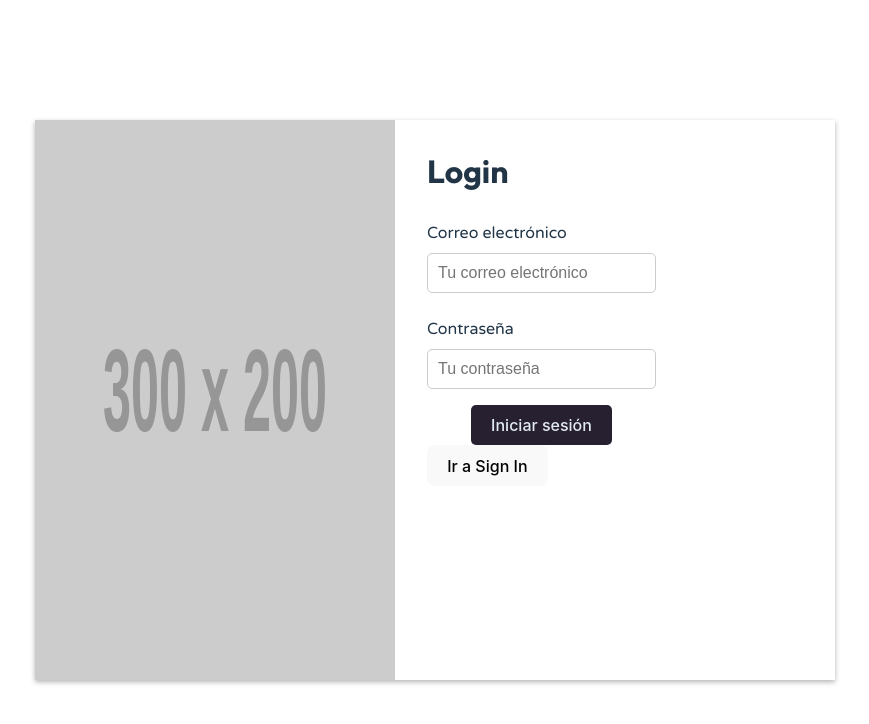
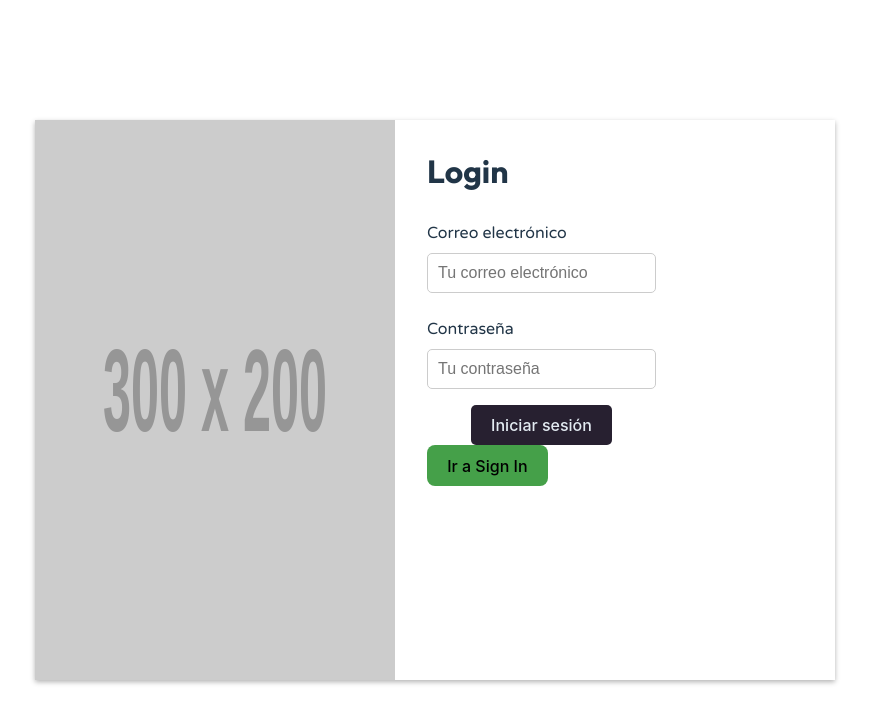
Before and after one commit to Manila03/MovieMeter_FrontEnd, a React (Vite) app: page /Login_SignIn in a window 1280 px wide. Shown: the top 724 px of the page, without its empty margins (205-1074 px from the left). Built offline with nearby package versions, Linux system fonts and the light colour scheme.

Commit message:
creacion de componentes Login y SignIn

```diff
--- /dev/null
+++ b/src/components/Login.jsx
@@ -0,0 +1,55 @@
+import React, { useState } from "react";
+
+const Login = ({ setSignIn }) => {
+  const [email, setEmail] = useState("");
+  const [password, setPassword] = useState("");
+
+  const handleSubmit = (e) => {
+    e.preventDefault(); // Evita que el formulario recargue la página
+    console.log("Email:", email, "Password:", password);
+  };
+
+  return (
+    <div className="login-container">
+      <h2 className="titulo-login-signIn">Login</h2>
+      <form onSubmit={handleSubmit}>
+        <div className="input-group">
+          <label htmlFor="email" className="label-email">
+            Correo electrónico
+          </label>
+          <input
+            type="email"
+            id="email"
+            className="input-email"
+            placeholder="Tu correo electrónico"
+            value={email}
+            onChange={(e) => setEmail(e.target.value)}
+            required
+          />
+        </div>
+        <div className="input-group">
+          <label htmlFor="password" className="label-password">
+            Contraseña
+          </label>
+          <input
+            type="password"
+            id="password"
+            className="input-password"
+            placeholder="Tu contraseña"
+            value={password}
+            onChange={(e) => setPassword(e.target.value)}
+            required
+          />
+        </div>
+        <button type="submit" className="boton-iniciar">
+          Iniciar sesión
+        </button>
+      </form>
+      <button onClick={() => setSignIn(true)} className="boton-irASignIn">
+        Ir a Sign In
+      </button>
+    </div>
+  );
+};
+
+export default Login;
--- /dev/null
+++ b/src/components/SignIn.jsx
@@ -0,0 +1,9 @@
+
+const SignIn = ({ setSignIn }) => (
+    <div>
+        <h2>Sign In</h2>
+        <p>Este es el componente de Sign In.</p>
+        <button onClick={() => setSignIn(false)}>Ir a Login</button>
+    </div>
+);
+export default SignIn;
--- a/src/views/Login_SignIn.css
+++ b/src/views/Login_SignIn.css
@@ -15,7 +15,6 @@
     text-align: center;
     background-color: white;
     min-height: 35rem; /* Asegura una altura mínima igual al contenedor */
-    transition: transform 0.5s ease;
 }
 
 .imagenes-left {
@@ -83,6 +82,7 @@
     border: 1px solid #ccc;
     border-radius: 5px;
     box-sizing: border-box; /* Incluye el padding en el ancho total */
+    animation: none;
 }
 
 .boton-iniciar{
@@ -100,6 +100,6 @@
     background-color: #45a049;
 }
 
-.btn-irASignIn{
-
+.boton-irASignIn{
+    background-color: #45a049;
 }
--- a/src/views/Login_SignIn.jsx
+++ b/src/views/Login_SignIn.jsx
@@ -1,84 +1,27 @@
 import React, { useState, useEffect } from "react";
 import "./Login_SignIn.css";
 import Slider from "../components/Slider";
+import Login from "../components/Login";
+import SignIn from "../components/SignIn";
 
 //{condicion ? si_valor_true : si_valor_false}
 const Login_SignIn = () => {
   const [signIn, setSignIn] = useState(false); // false: muestra Login, true: muestra SignIn
-  const [email, setEmail] = useState('');
-  const [password, setPassword] = useState('');
-
-  const handleSubmit = (e) => {
-    e.preventDefault();
-    console.log('Email:', email);
-    console.log('Password:', password);
-  };
-
-  const SignIn = () => (
-    <div>
-      <h2>Sign In</h2>
-      <p>Este es el componente de Sign In.</p>
-      <button onClick={() => setSignIn(false)}>Ir a Login</button>
-    </div>
-  );
-
-  const Login = () => (
-    <div className="login-container">
-      <h2 className="titulo-login-signIn">Login</h2>
-      <form onSubmit={handleSubmit}>
-        <div className="input-group">
-          <label htmlFor="email" className="label-email">Correo electrónico</label>
-          <input
-            type="email"
-            id="email"
-            className="input-email"
-            placeholder="Tu correo electrónico"
-            value={email}
-            onChange={(e) => setEmail(e.target.value)}
-          />
-        </div>
-
-        <div className="input-group">
-          <label htmlFor="password" className="label-password">Contraseña</label>
-          <input
-            type="password"
-            id="password"
-            className="input-password"
-            placeholder="Tu contraseña"
-            value={password}
-            onChange={(e) => setPassword(e.target.value)}
-          />
-        </div>
-
-        <button type="submit" className="boton-iniciar">
-          Iniciar sesión
-        </button>
-      </form>
-      <button onClick={() => setSignIn(true)} className="boton-irASignIn">
-        Ir a Sign In
-      </button>
-    </div>
-  );
-
-  const Imagenes = () => (
-    <div>
-        <Slider />
-      </div>
-  );
 
   return (
     <div className="container">
-      <div
-        className={`form-container ${signIn ? "sign-in-left" : "login-right"}`}
-      >
-        {signIn ? <SignIn /> : <Login />}
+      <div className={`form-container ${signIn ? "sign-in-left" : "login-right"}`}>
+        {signIn ? (
+          <SignIn setSignIn={setSignIn} />
+        ) : (
+          <Login setSignIn={setSignIn}/>
+        )}
       </div>
 
-      <div
-        className={`imagenes ${signIn ? "imagenes-right" : "imagenes-left"}`}
-      >
-        <Imagenes />
+      <div className={`imagenes ${signIn ? "imagenes-right" : "imagenes-left"}`} >
+        <Slider />
       </div>
+
     </div>
   );
 };
```
